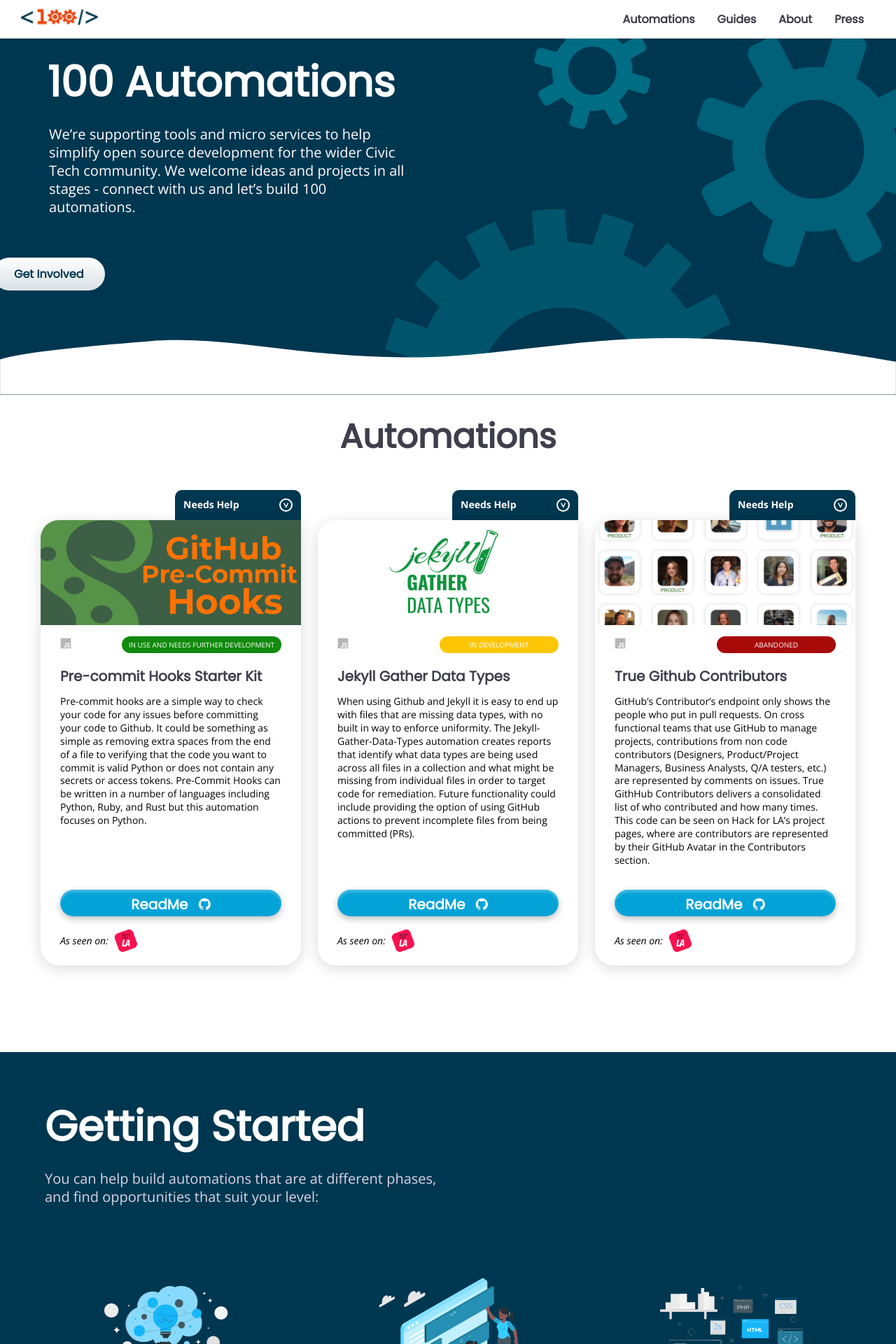
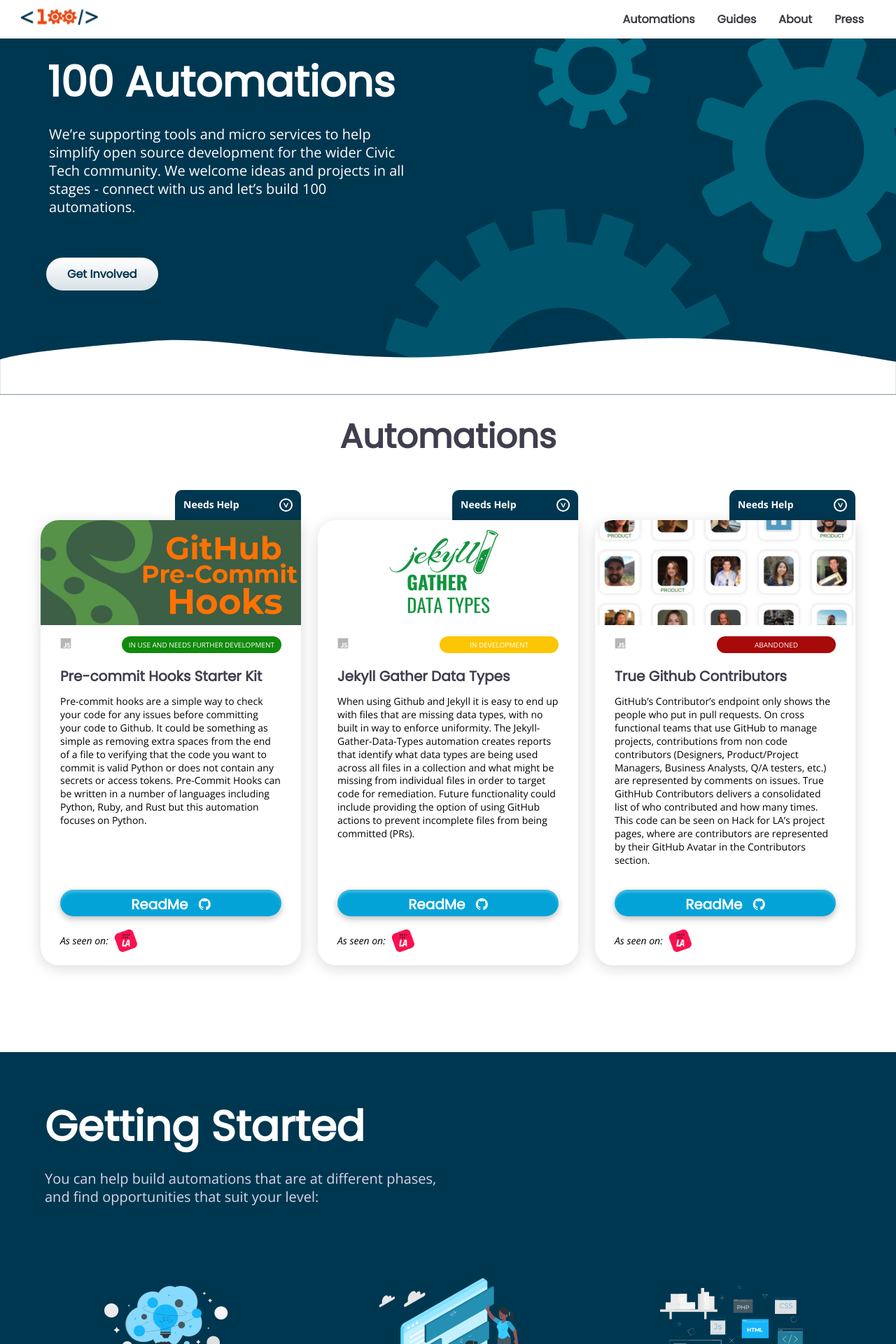
Before and after one commit to 100Automations/Website, a Jekyll site: the page built from index.html, in a window 1280 px wide. Shown: the top 1920 px of the page at 70% size. Built offline with Jekyll 4.4.1, drawn with Linux system fonts in a browser that asks for light colours.

Commit message:
Repositioned contribute button in action card.

```diff
--- a/_sass/components/buttons.scss
+++ b/_sass/components/buttons.scss
@@ -24,6 +24,8 @@ a.default_light {
     padding: 12px 30px;
     color: $primary;
     background: $whitegradient;
+    position: inherit;
+    left: 76px;
 };
 a.default_light:hover {
     border: 4px solid #CDCBBF;
```
